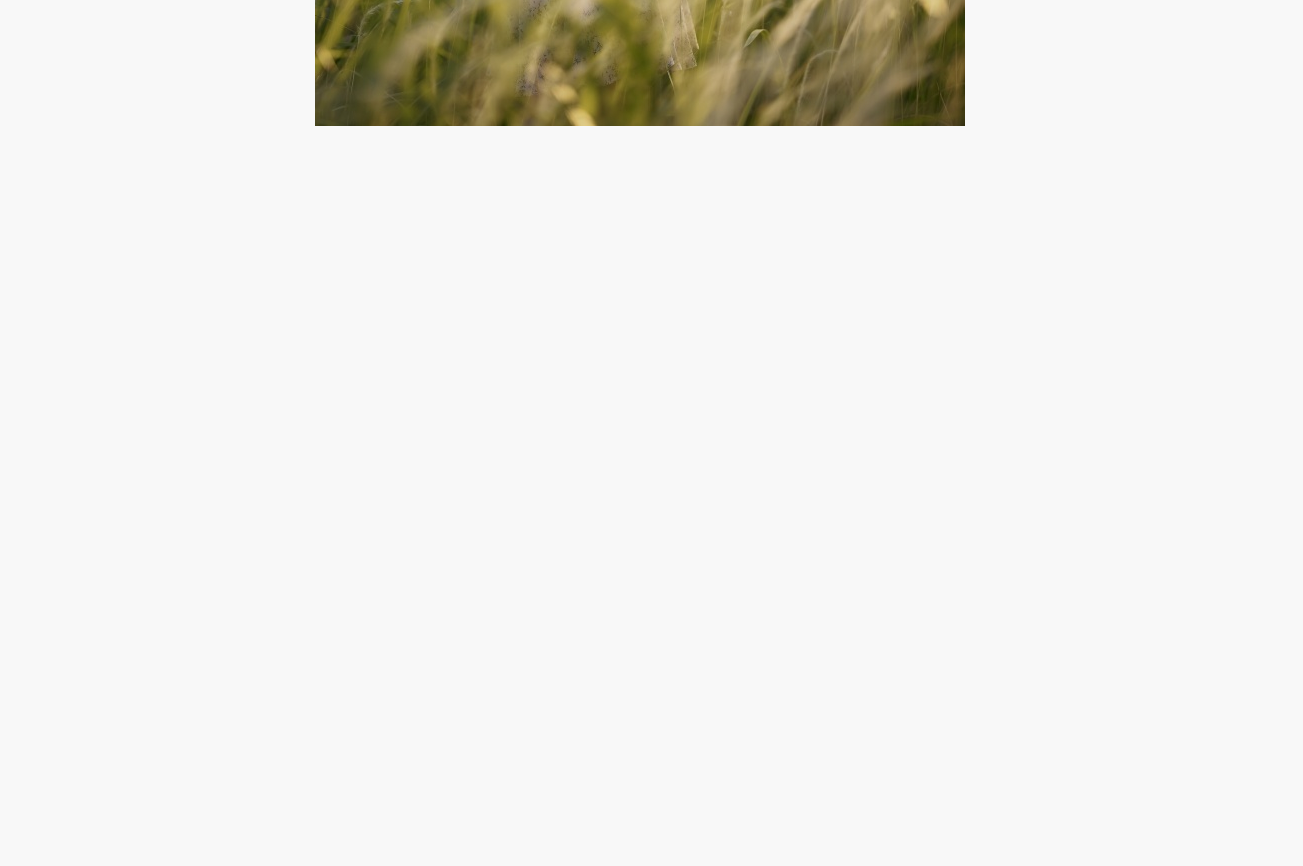
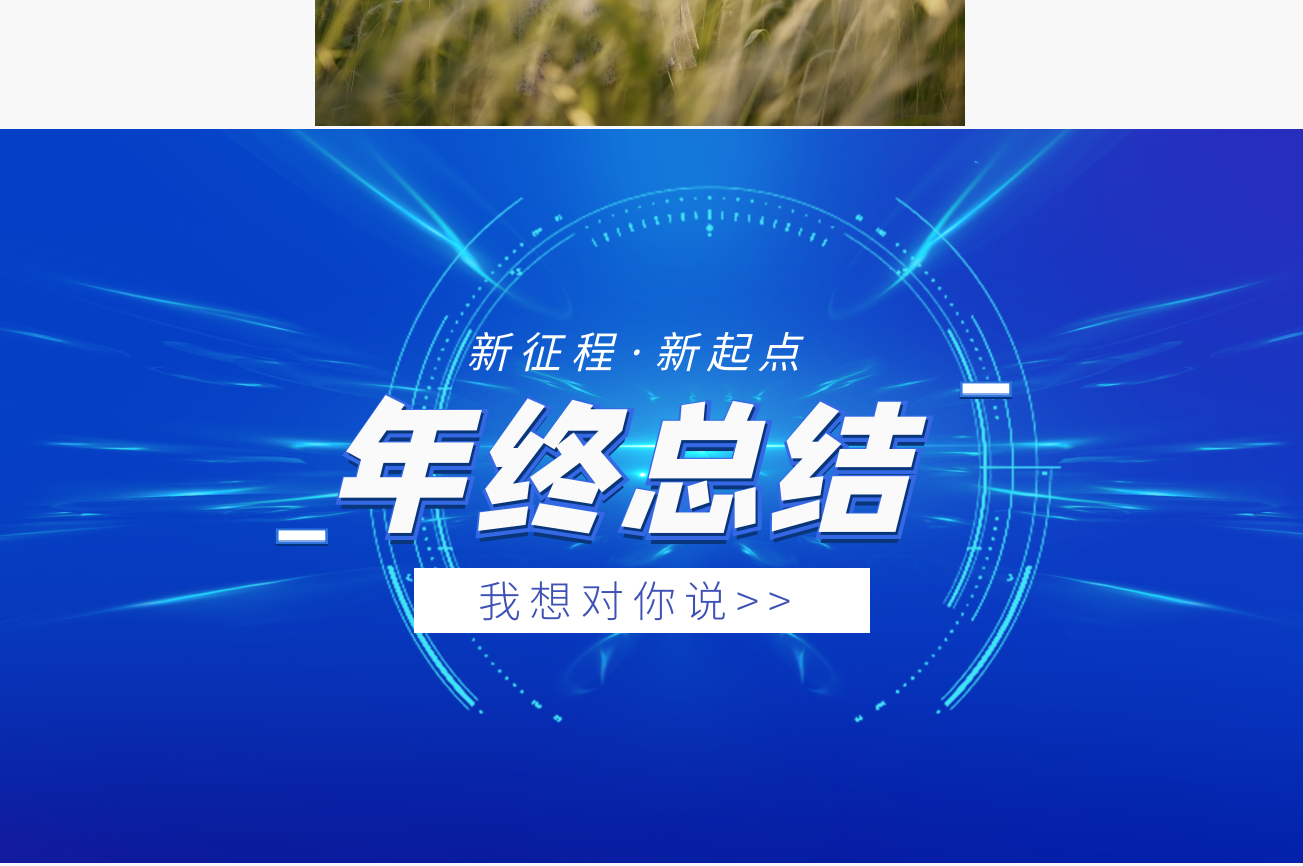
Before and after one commit to ynzy/vite-vue3-template, a Vue app: page / in a window 1280 px wide. Shown: the part 1180-2046 px from the top of the page, 1303 px wide, since content can reach past the window. Before the commit the page ends 1309 px from the top, so only its background shows below. Built offline with nearby package versions, Linux system fonts and the light colour scheme.

Commit message:
feat: 动态引入图片

```diff
--- a/src/test/staticTest.vue
+++ b/src/test/staticTest.vue
@@ -4,6 +4,7 @@
 <h1>测试静态资源使用</h1>
 <!-- <img src="@/assets/images/图片.jpg" alt=""> -->
 <img src="@/assets/images/pic.jpeg" alt="">
+<img :src="imgUrl" alt="">
 </div>
 </template>
 <script setup lang='ts'>
@@ -12,6 +13,7 @@ import demo from './demo.tsx?url' // 显式加载资源为一个 URL
 import test from '@/test/test?raw'  // 以字符串形式加载资源
 import Worker from '@/test/worker?worker' // 如果是计算量很大的代码，可以使用 worker ，开启新的线程加载，与主线程通信
 import jsonText from "@/test/jsonText.json"; // 读取 json 文件
+import { getImage } from '@/utils';
 console.log('静态图片--',img);
 console.log('显式加载资源的url--',demo);
 console.log('以字符串形式加载资源--',`类型${typeof test}`, test);
@@ -21,6 +23,16 @@ const worker = new Worker();
 worker.onmessage = function (e) {
   console.log('worker监听---',e);
 };
+
+// const imgUrl = new URL('assets/images/年终总结.png', import.meta.url).href
+// console.log('使用 new URL ---------');
+// console.log(new URL('assets/images/年终总结.png','http://192.168.124.4:3000/').href);
+
+// console.log(import.meta.url);
+// console.log(imgUrl);
+const imgUrl = getImage('年终总结')
+console.log('年终总结图片',imgUrl);
+
 </script>
 <style lang='scss' scoped>
 </style>
--- /dev/null
+++ b/src/utils/index.ts
@@ -0,0 +1,3 @@
+export const getImage = (name: string): string => {
+  return new URL(`/src/assets/images/${name}.png`, location.href).href;
+};
```
Also changed, not shown: src/assets/images/年终总结.png (added).
